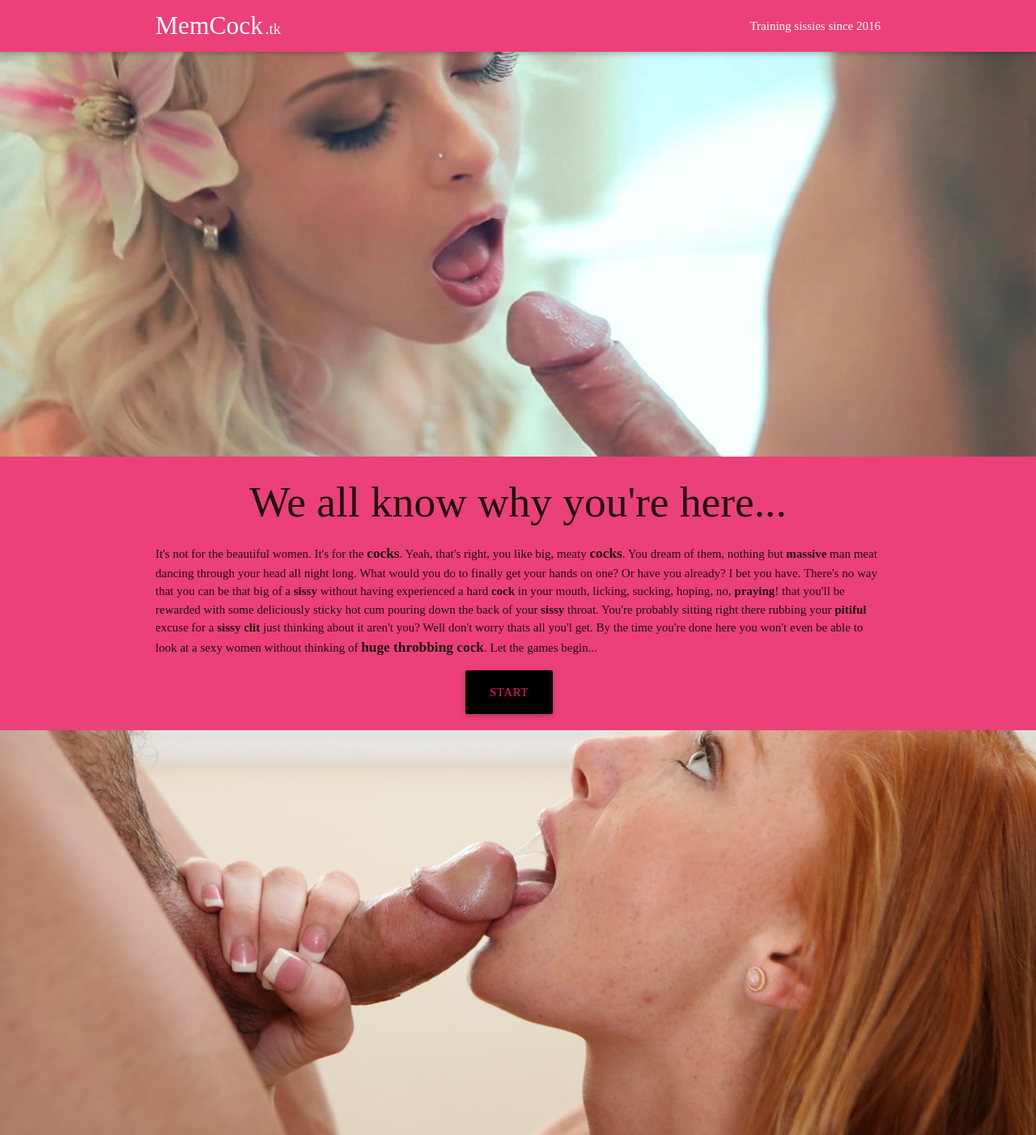
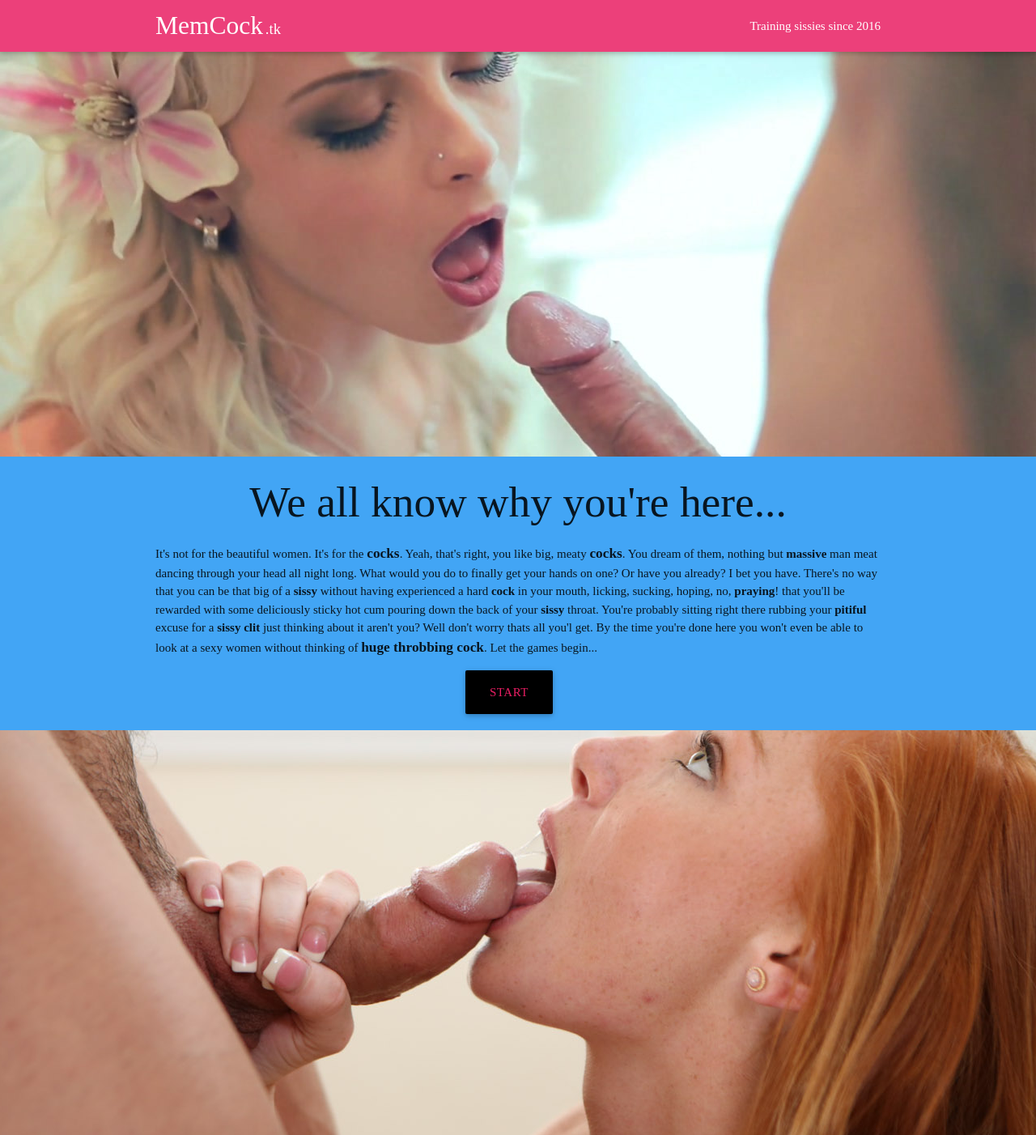
Before and after one commit to memcock/memcock, a Flask app: page / in a window 1280 px wide. Shown: the whole page at 81% size. Run offline with Flask 2, Linux system fonts and the light colour scheme; parts of the project's set-up code (start-up, migrations or seed data) failed here and were passed over; some libraries are stand-ins or nearby versions; some web fonts are replaced.

Commit message:
test deploy

```diff
--- a/templates/base.html
+++ b/templates/base.html
@@ -15,7 +15,7 @@
 
 </head>
 
-<body class=" pink lighten-1">
+<body class=" blue lighten-1">
 	<!--Body-->
 	{% block body %} {% endblock body %}
 	<!--Scripts-->
```
